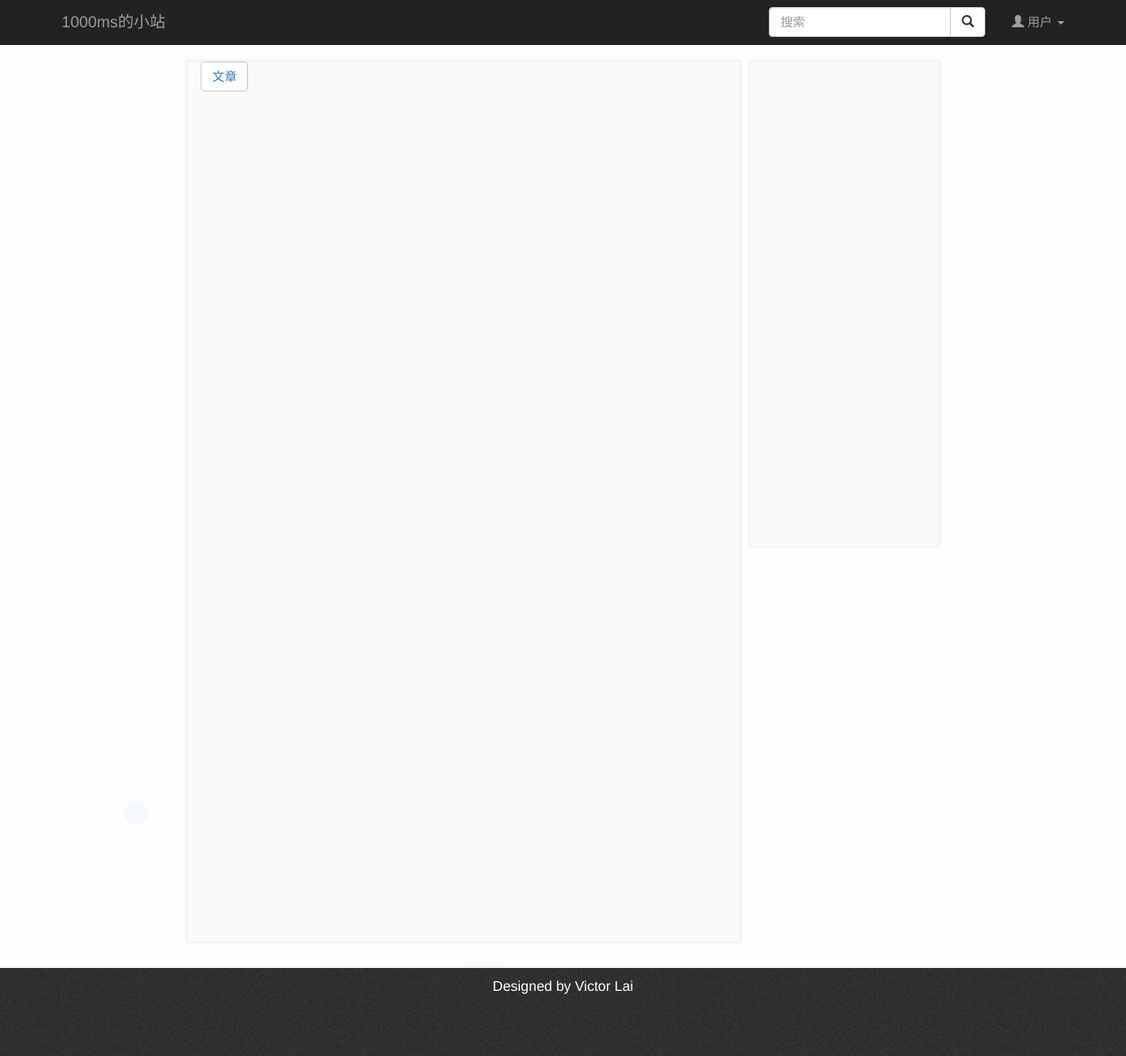
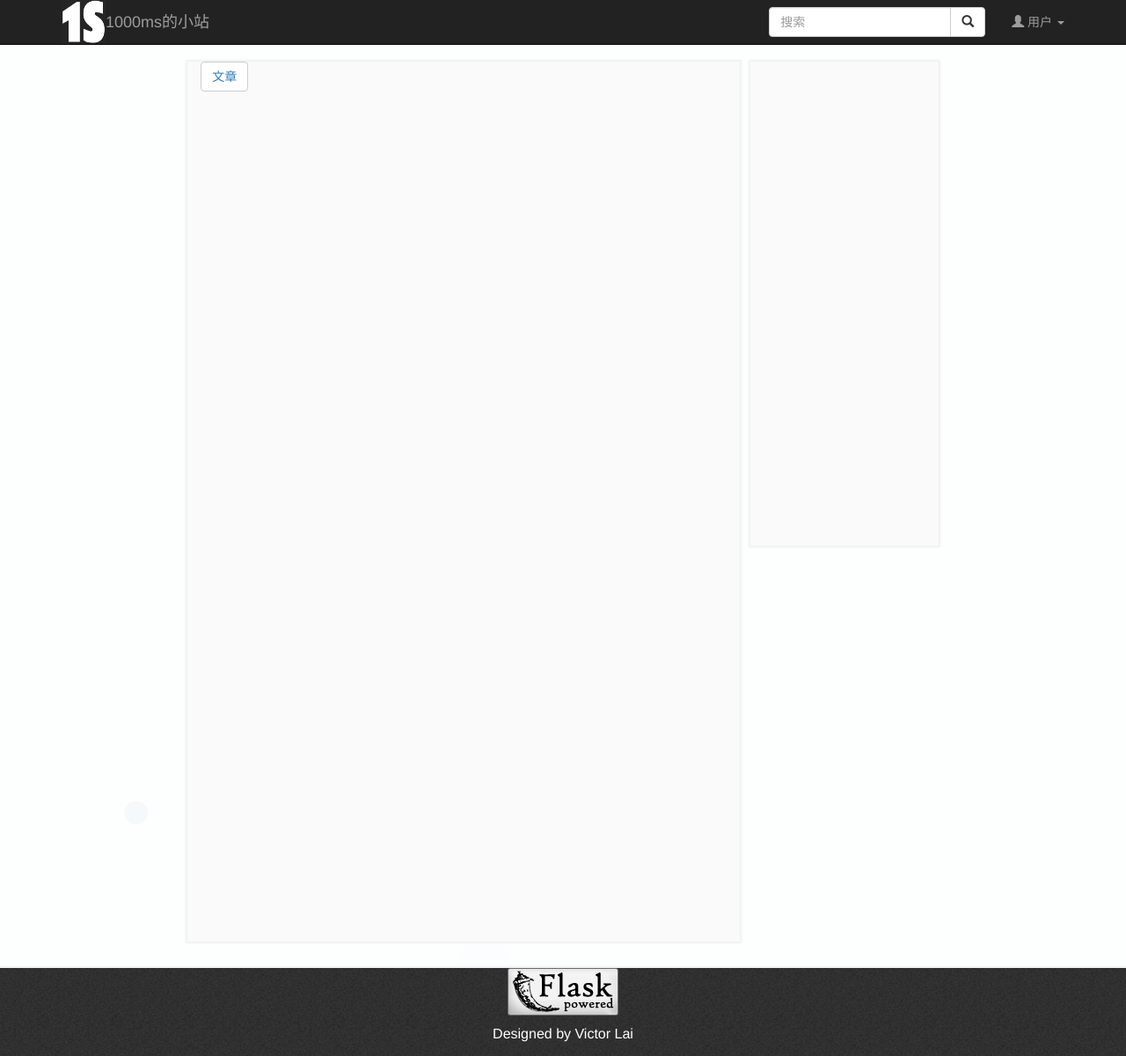
Before and after one commit to 10000ms/my_blog, a Flask app: page / in a window 1280 px wide. Shown: the whole page at 88% size. Run offline with Flask 2, Linux system fonts and the light colour scheme; some libraries are stand-ins or nearby versions.

Commit message:
视觉美化

```diff
--- a/myflaskblog/templates/__base__.html
+++ b/myflaskblog/templates/__base__.html
@@ -10,6 +10,8 @@
     <meta name="viewport" content="width=device-width, initial-scale=1.0">
     {% endblock metas %}
 
+
+     <link rel="shortcut icon" href="{{url_for('static', filename='img/favicon.ico')}}" >
     {% block styles %}
     <!-- Bootstrap -->
     <link href="{{bootstrap_find_resource('css/bootstrap.css', cdn='bootstrap')}}" rel="stylesheet">
@@ -93,7 +95,10 @@
     <nav class="navbar navbar-inverse navbar-fixed-top" role="navigation">
         <div class="container text-center">
             <div class="navbar-header">
-                <a href="{{url_for('index.index_page')}}" class="navbar-brand">1000ms的小站</a>
+                <img src="{{url_for('static', filename='img/favicon_black.png')}}" width="50px" height="50px" class="navbar-left">
+                <a href="{{url_for('index.index_page')}}" class="navbar-brand">
+                    1000ms的小站
+                </a>
             </div>
             <div class = "navbar-right">
                 <form class="navbar-form navbar-left" role="search" action="{{url_for('index.search_page')}}">
@@ -168,6 +173,13 @@
     {% block footer %}
         <div class="footer">
               <div class="container footer-div">
+
+                  <a href="http://flask.pocoo.org/"><img
+                   src="{{url_for('static', filename='img/flask-powered.png')}}"
+                   border="0"
+                   alt="Flask powered"
+                   title="Flask powered"></a>
+
                 <p class="footer-p-firstline">Designed by Victor Lai</p>
               </div>
         </div>
```
Also changed, not shown: myflaskblog/static/img/favicon.ico (added), myflaskblog/static/img/favicon.png (added), myflaskblog/static/img/favicon_black.png (added), myflaskblog/static/img/flask-powered.png (added).
